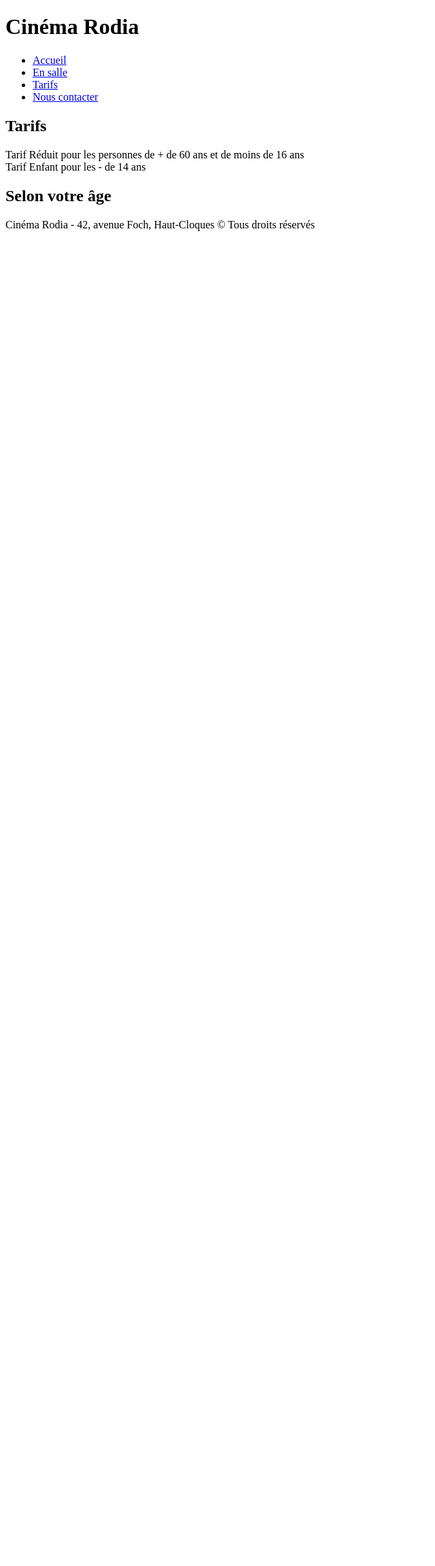
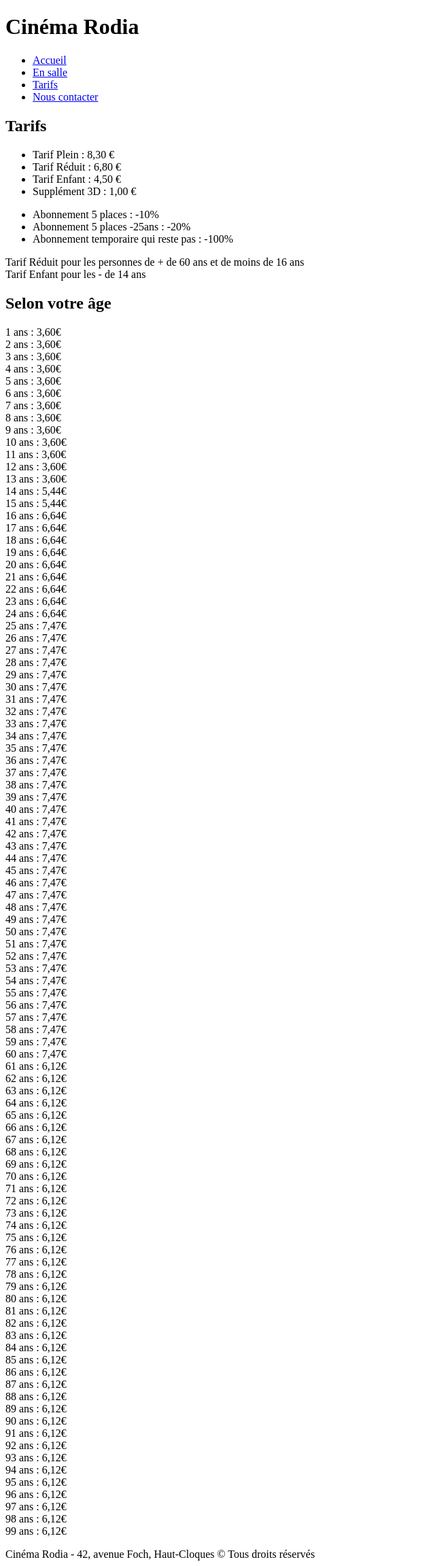
Before and after one commit to Mariem-K/salle-de-cinema, a PHP site: page /tarifs.php in a window 1280 px wide. Shown: the whole page at 68% size, without its empty margins (0-640 px from the left). Before the commit the page ends 340 px from the top, so only its background shows below. Run offline with PHP 8.4, Linux system fonts and the light colour scheme; some libraries are stand-ins or nearby versions.

Commit message:
progress

```diff
--- a/php/ensalle.php
+++ b/php/ensalle.php
@@ -144,7 +144,6 @@
                     echo '</ul>';
                 }
                 ?>
-        </section>
     </main>
     <?php require "footer.php"; ?>
 </body>
--- a/php/tarifs.php
+++ b/php/tarifs.php
@@ -15,7 +15,36 @@
     <section id="tarifs">
       <h2>Tarifs</h2>
         <div class="flex">
-
+            <?php
+                // Étape 5 : Listes des tarifs et des abonnements dynamiques
+                // On utilise désormais des tableaux associatifs
+                // On ne peut boucler sur un tableau qu'avec un foreach
+                $tarifsTickets = [
+                    'Tarif Plein' => 8.3,
+                    'Tarif Réduit' => 6.8,
+                    'Tarif Enfant' => 4.5,
+                    'Supplément 3D' => 1,
+                ];
+                $abonnements = [
+                    'Abonnement 5 places' => '-10%',
+                    'Abonnement 5 places -25ans' => '-20%',
+                    'Abonnement temporaire qui reste pas' => '-100%'
+                ];
+            ?>
+            <ul>
+                <?php
+                    foreach ($tarifsTickets as $tarifsType => $tarifsPrice) {
+                        echo '<li>' . $tarifsType . ' : ' . number_format($tarifsPrice, 2, ',', ' ') . ' &euro;</li>';
+                    }
+                ?>
+            </ul>
+            <ul>
+                <?php
+                    foreach ($abonnements as $abonnementsType => $abonnementsReduction) {
+                        echo '<li>' . $abonnementsType . ' : ' . $abonnementsReduction . '</li>';
+                    }
+                ?>
+            </ul>
         </div>
         <p>
           Tarif Réduit pour les personnes de + de 60 ans et de moins de 16 ans<br>
@@ -24,7 +53,27 @@
 
       <h2>Selon votre âge</h2>
       <p>
+        <?php
+            for ($age = 1; $age < 100; $age++) {
+                echo $age . ' ans : ';
 
+                if ($age < 14) {
+                    $tarif = 4.50;
+                } elseif ($age < 16 || $age > 60) {
+                    $tarif = 6.80;
+                } else {
+                    $tarif = 8.30;
+                }
+
+                if ($age < 25) {
+                    $tarif = $tarif * 0.8;
+                } else {
+                    $tarif = $tarif * 0.9;
+                }
+
+                echo number_format($tarif, 2, ',', ' ') . '&euro;</br>';
+            }
+        ?>
       </p>
     </section>
   </main>
```
